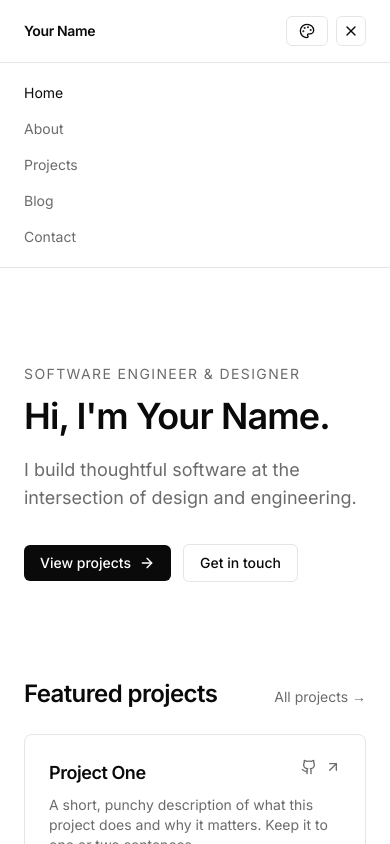
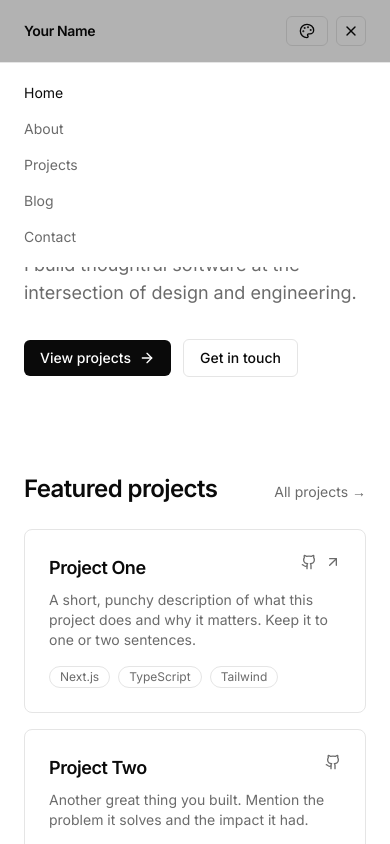
Before and after one commit to danteocualesjr/personal-website33, a Next.js app: page / in a window 390 px wide. Both pictures are taken after a click on the button 351 px from the left and 31 px from the top of the page. Shown: the top 844 px of the page. Built offline with nearby package versions, Linux system fonts and the light colour scheme.

Commit message:
Improve mobile nav close and scroll behavior
Co-authored-by: Dante O. Cuales, Jr. <danteocualesjr@gmail.com>

```diff
--- a/components/Navbar.tsx
+++ b/components/Navbar.tsx
@@ -2,7 +2,7 @@
 
 import Link from "next/link";
 import { usePathname } from "next/navigation";
-import { useState } from "react";
+import { useEffect, useState } from "react";
 import { Menu, X } from "lucide-react";
 import { navLinks, siteConfig } from "@/content/site";
 import { ThemeSwitcher } from "./ThemeSwitcher";
@@ -10,6 +10,30 @@ import { ThemeSwitcher } from "./ThemeSwitcher";
 export function Navbar() {
   const pathname = usePathname();
   const [mobileOpen, setMobileOpen] = useState(false);
+
+  useEffect(() => {
+    setMobileOpen(false);
+  }, [pathname]);
+
+  useEffect(() => {
+    if (!mobileOpen) return;
+
+    const previousOverflow = document.body.style.overflow;
+    document.body.style.overflow = "hidden";
+
+    const handleKeyDown = (event: KeyboardEvent) => {
+      if (event.key === "Escape") {
+        setMobileOpen(false);
+      }
+    };
+
+    document.addEventListener("keydown", handleKeyDown);
+
+    return () => {
+      document.removeEventListener("keydown", handleKeyDown);
+      document.body.style.overflow = previousOverflow;
+    };
+  }, [mobileOpen]);
 
   const isActive = (href: string) => {
     if (href === "/") return pathname === "/";
@@ -68,10 +92,17 @@ export function Navbar() {
       </div>
 
       {mobileOpen && (
+        <>
+          <button
+            type="button"
+            aria-label="Close mobile menu"
+            onClick={() => setMobileOpen(false)}
+            className="fixed inset-0 z-30 bg-black/30 md:hidden"
+          />
           <nav
             id="mobile-nav"
             aria-label="Mobile"
-          className="border-t border-border bg-background md:hidden"
+            className="absolute inset-x-0 top-full z-40 border-t border-border bg-background md:hidden"
           >
             <div className="mx-auto flex max-w-5xl flex-col px-6 py-3">
               {navLinks.map((link) => {
@@ -92,6 +123,7 @@ export function Navbar() {
               })}
             </div>
           </nav>
+        </>
       )}
     </header>
   );
```
Lines whose indentation alone changed are shown as unchanged.
